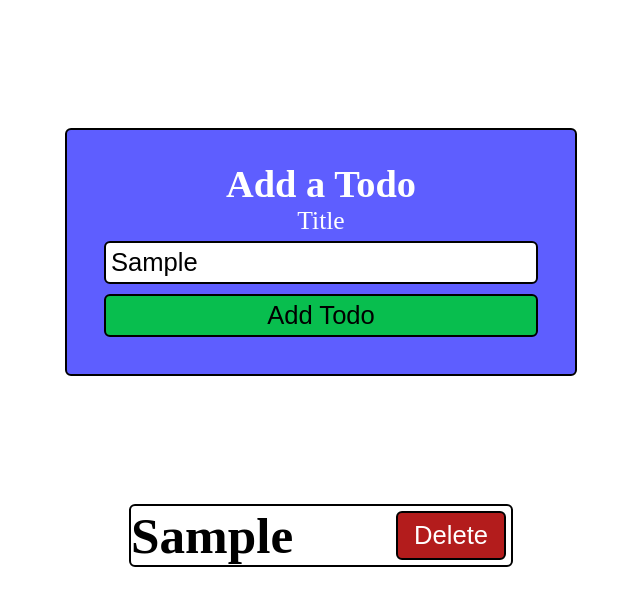
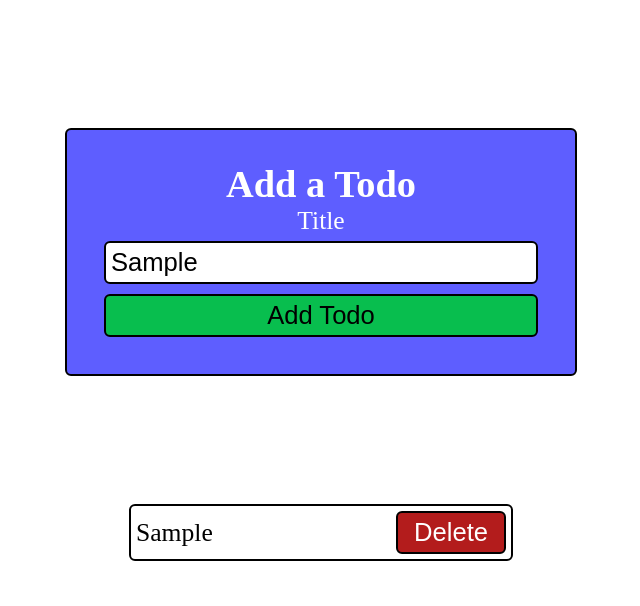
Before and after one commit to PatrickBoynton/react-typescript-todos, a React (Create React App) app: page / in a window 1280 px wide. Both pictures are taken after typing "Sample" into the empty fields and a click on the button "Add Todo". Shown: the top 606 px of the page, without its empty margins (319-959 px from the left). Built offline with nearby package versions, Linux system fonts and the light colour scheme.

Commit message:
Changed the h1 to a p.

```diff
--- a/src/components/TodoDisplay/TodoDisplay.tsx
+++ b/src/components/TodoDisplay/TodoDisplay.tsx
@@ -12,7 +12,7 @@ const TodoDisplay: FC<Props> = ({changeComplete, todo, onDelete}: Props) => {
     return (
         <>
             <div className="display">
-                <h1
+                <p
                     key={ todo.id }
                     onClick={ () => changeComplete(todo) }
                     style={
@@ -21,7 +21,7 @@ const TodoDisplay: FC<Props> = ({changeComplete, todo, onDelete}: Props) => {
                             : {textDecoration: 'none'}
                     }>
                     { todo.title }
-                </h1>
+                </p>
                 <button className="delete" onClick={ () => onDelete(todo.id) }>
                     Delete
                 </button>
```
